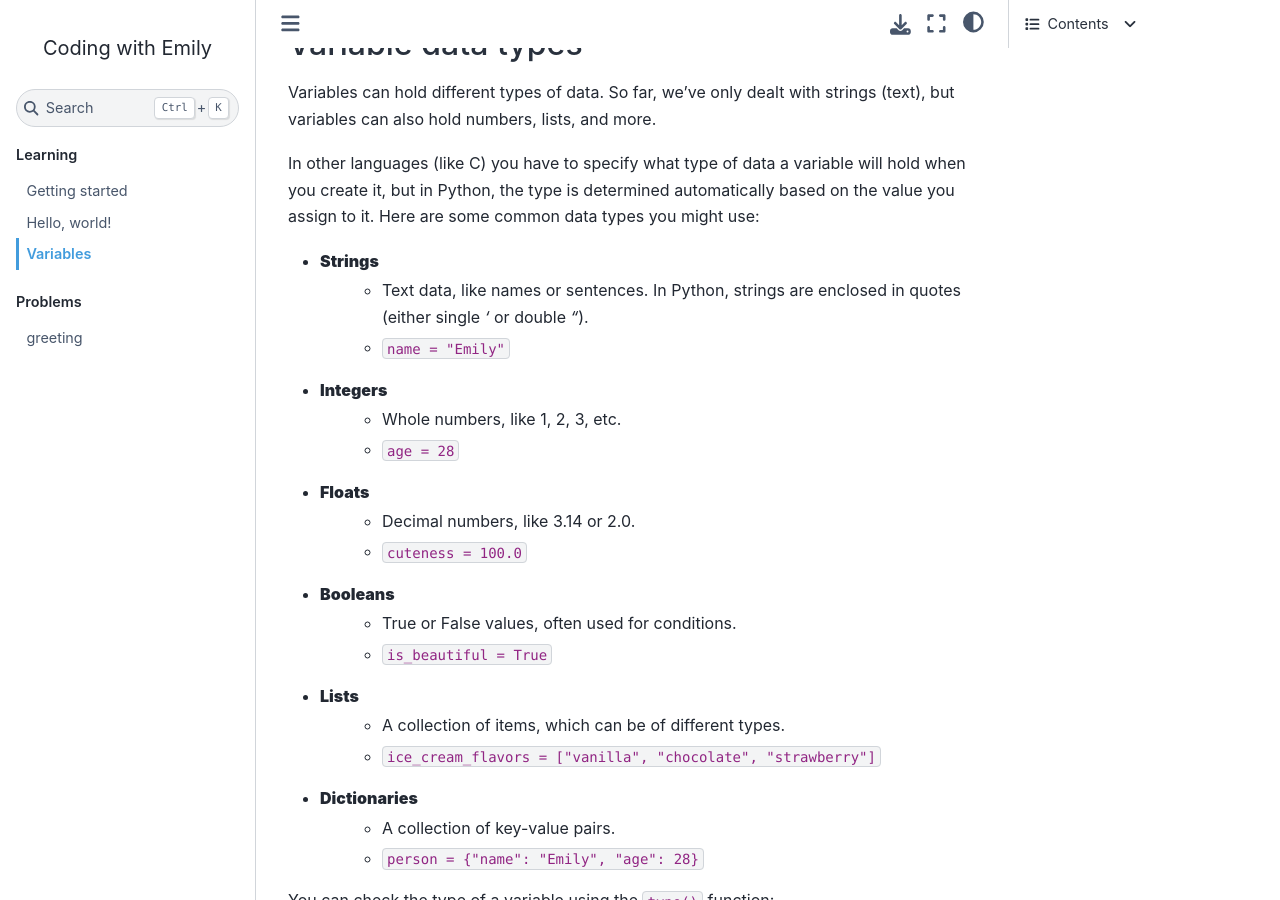
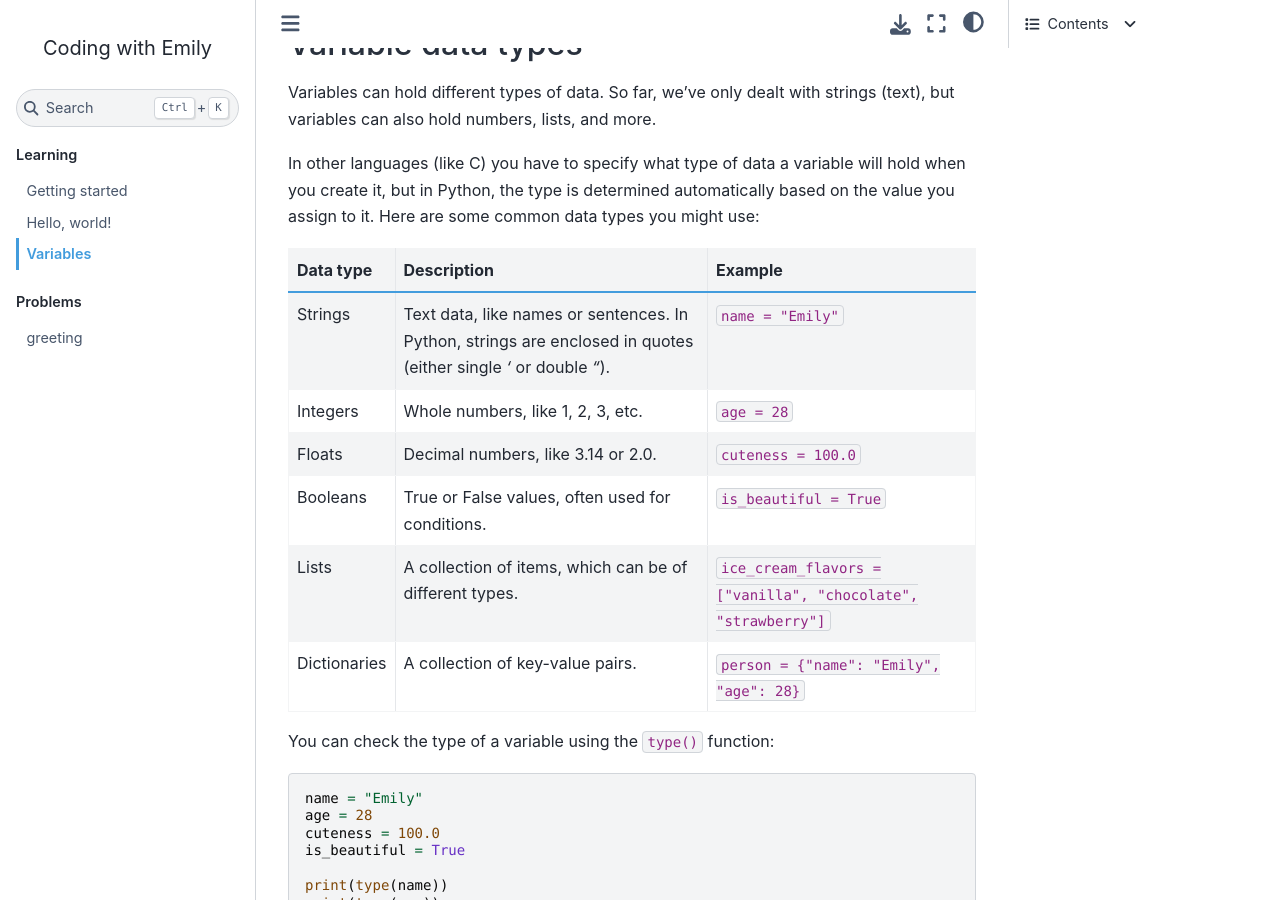
Before and after one commit to TomWagg/coding-with-em, a Sphinx documentation site: the page built from docs/pages/learning/variables.rst, in a window 1280 px wide and 900 px high, scrolled down 1772 px. Built offline with Sphinx 7.4.7 and the Sphinx Book theme 1.1.4, drawn with Linux system fonts in a browser that asks for light colours.

Commit message:
ues a table instead

```diff
--- a/docs/pages/learning/variables.rst
+++ b/docs/pages/learning/variables.rst
@@ -67,24 +67,30 @@
 
 In other languages (like C) you have to specify what type of data a variable will hold when you create it, but in Python, the type is determined automatically based on the value you assign to it. Here are some common data types you might use:
 
-- **Strings**
-    - Text data, like names or sentences. In Python, strings are enclosed in quotes (either single `'` or double `"`).
-    - ``name = "Emily"``
-- **Integers**
-    - Whole numbers, like 1, 2, 3, etc.
-    - ``age = 28``
-- **Floats**
-    - Decimal numbers, like 3.14 or 2.0.
-    - ``cuteness = 100.0``
-- **Booleans**
-    - True or False values, often used for conditions.
-    - ``is_beautiful = True``
-- **Lists**
-    - A collection of items, which can be of different types.
-    - ``ice_cream_flavors = ["vanilla", "chocolate", "strawberry"]``
-- **Dictionaries**
-    - A collection of key-value pairs.
-    - ``person = {"name": "Emily", "age": 28}``
+.. list-table::
+    :header-rows: 1
+
+    * - Data type
+      - Description
+      - Example
+    * - Strings
+      - Text data, like names or sentences. In Python, strings are enclosed in quotes (either single `'` or double `"`).
+      - ``name = "Emily"``
+    * - Integers
+      - Whole numbers, like 1, 2, 3, etc.
+      - ``age = 28``
+    * - Floats
+      - Decimal numbers, like 3.14 or 2.0.
+      - ``cuteness = 100.0``
+    * - Booleans
+      - True or False values, often used for conditions.
+      - ``is_beautiful = True``
+    * - Lists
+      - A collection of items, which can be of different types.
+      - ``ice_cream_flavors = ["vanilla", "chocolate", "strawberry"]``
+    * - Dictionaries
+      - A collection of key-value pairs.
+      - ``person = {"name": "Emily", "age": 28}``
 
 You can check the type of a variable using the ``type()`` function:
 
```
